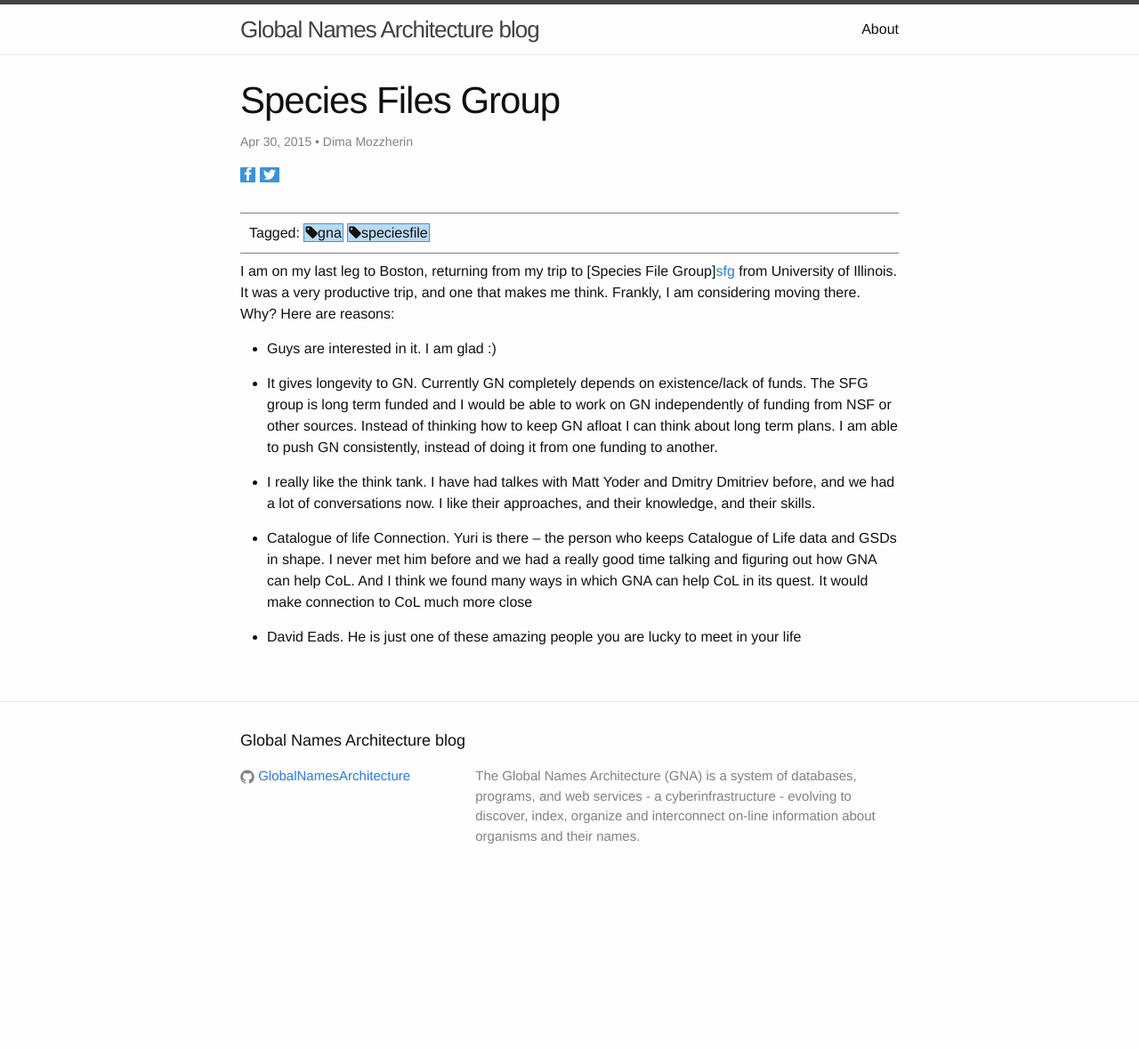
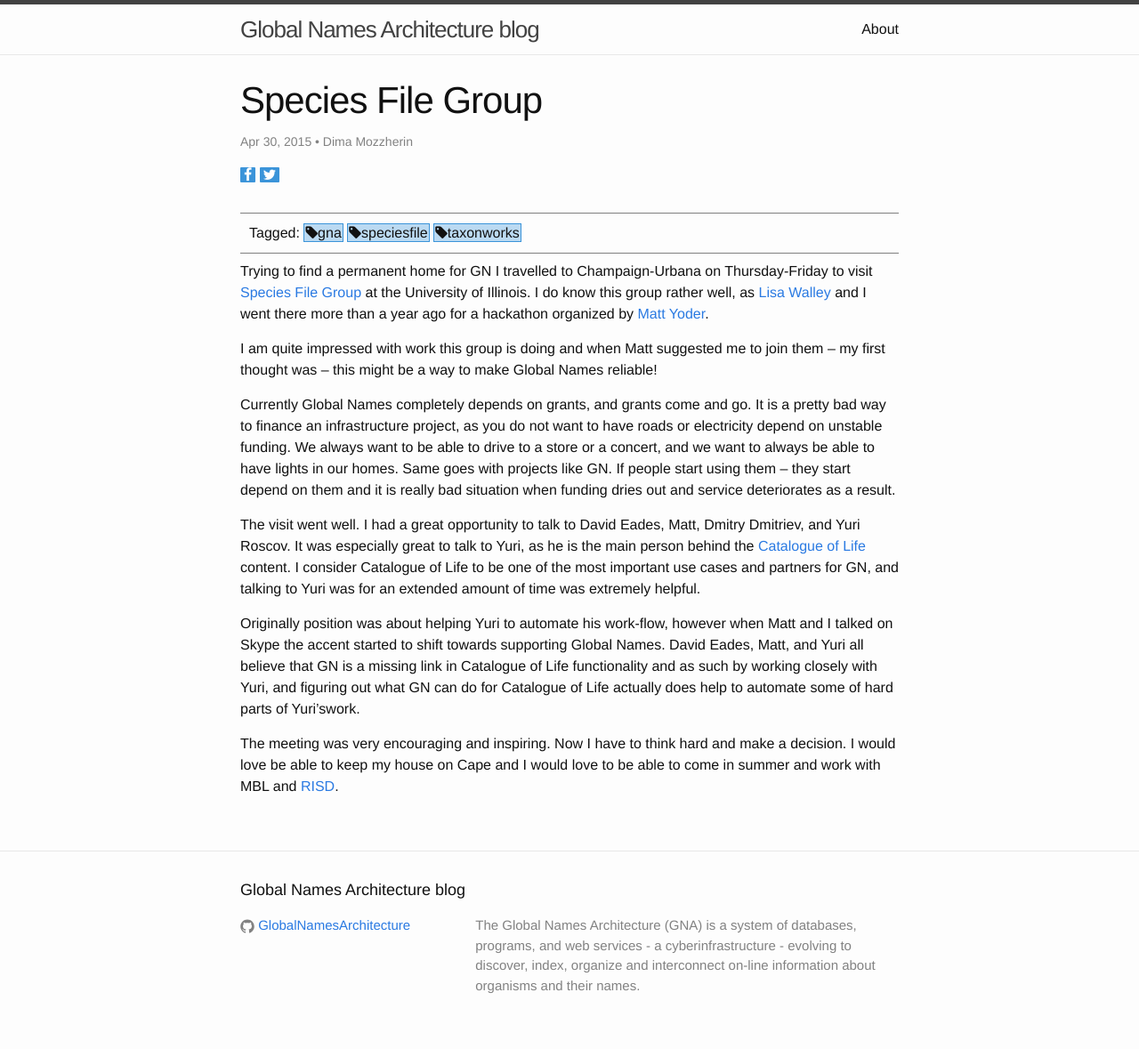
Before and after one commit to GlobalNamesArchitecture/GlobalNamesArchitecture.github.io, a Jekyll site: the page built from _posts/2015-04-30-species-file-group.md, in a window 1280 px wide. Shown: the whole page at 89% size. Built offline with Jekyll 4.4.1, drawn with Linux system fonts in a browser that asks for light colours; nearby versions of some CDN libraries; before the commit the page ends 1011 px from its top, so only the background shows below that.

Commit message:
add trip to species group

```diff
--- a/_posts/2015-04-30-species-file-group.md
+++ b/_posts/2015-04-30-species-file-group.md
@@ -1,33 +1,48 @@
 ---
 layout: post
-title: "Species Files Group"
+title: "Species File Group"
 date: 2015-04-30 05:52:58
 author: "Dima Mozzherin"
-categories: "gna speciesfile"
+categories: "gna speciesfile taxonworks"
 ---
 
-I am on my last leg to Boston, returning from my trip to [Species File
-Group][sfg](SFG) from University of Illinois. It was a very productive trip,
-and one that makes me think. Frankly, I am considering moving there. Why? Here
-are reasons:
+Trying to find a permanent home for GN I travelled to Champaign-Urbana on
+Thursday-Friday to visit [Species File Group][sfg] at the University of
+Illinois. I do know this group rather well, as [Lisa Walley][lisa] and I went
+there more than a year ago for a hackathon organized by [Matt Yoder][matt].
 
-* Guys are interested in it. I am glad :)
+I am quite impressed with work this group is doing and when Matt suggested
+me to join them -- my first thought was -- this might be a way to make
+Global Names reliable!
 
-* It gives longevity to GN. Currently GN completely depends on existence/lack
-of funds. The SFG group is long term funded and I would be able to work on GN
-independently of funding from NSF or other sources. Instead of thinking how to
-keep GN afloat I can think about long term plans. I am able to push GN
-consistently, instead of doing it from one funding to another.
+Currently Global Names completely depends on grants, and grants come and go. It
+is a pretty bad way to finance an infrastructure project, as you do not want to
+have roads or electricity depend on unstable funding. We always want to be able
+to drive to a store or a concert, and we want to always be able to have lights
+in our homes.  Same goes with projects like GN. If people start using them --
+they start depend on them and it is really bad situation when funding dries out
+and service deteriorates as a result.
 
-* I really like the think tank. I have had talkes with Matt Yoder and Dmitry
-Dmitriev before, and we had a lot of conversations now. I like their approaches,
-and their knowledge, and their skills.
+The visit went well. I had a great opportunity to talk to David Eades, Matt,
+Dmitry Dmitriev, and Yuri Roscov. It was especially great to talk to Yuri, as
+he is the main person behind the [Catalogue of Life][col] content. I consider
+Catalogue of Life to be one of the most important use cases and partners for
+GN, and talking to Yuri was for an extended amount of time was extremely
+helpful.
 
-* Catalogue of life Connection. Yuri is there -- the person who keeps Catalogue
-of Life data and GSDs in shape. I never met him before and we had a really
-good time talking and figuring out how GNA can help CoL. And I think we found
-many ways in which GNA can help CoL in its quest. It would make connection to
-CoL much more close
+Originally position was about helping Yuri to automate his work-flow, however
+when Matt and I talked on Skype the accent started to shift towards supporting
+Global Names. David Eades, Matt, and Yuri all believe that GN is a missing link
+in Catalogue of Life functionality and as such by working closely with Yuri,
+and figuring out what GN can do for Catalogue of Life actually does help to
+automate some of hard parts of Yuri&rsquo;swork.
 
-* David Eads. He is just one of these amazing people you are lucky to meet in
-your life
+The meeting was very encouraging and inspiring. Now I have to think hard and
+make a decision.  I would love be able to keep my house on Cape and I would
+love to be able to come in summer and work with MBL and [RISD][risd].
+
+[sfg]: http://software.speciesfile.org/HomePage/Software/SoftwareHomePage.aspx
+[lisa]: https://github.com/lwalley
+[matt]: https://github.com/mjy
+[col]: http://www.catalogueoflife.org/
+[risd]: http://www.risd.edu/
```
